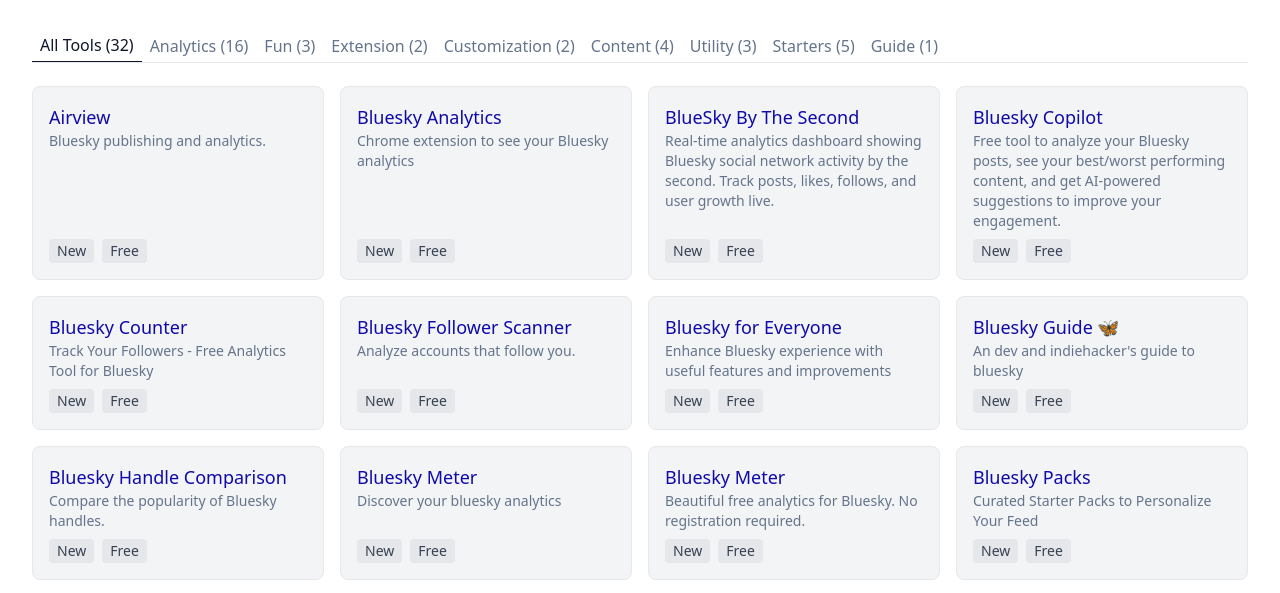
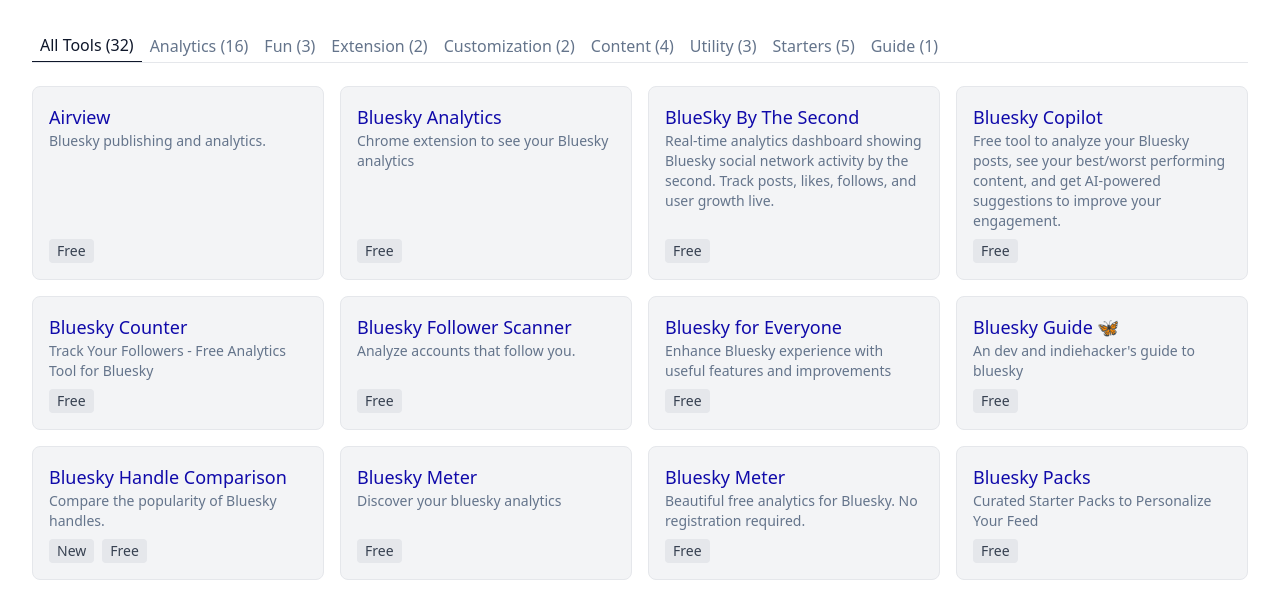
Before and after one commit to apvarun/awesome-bsky-tools, an Astro site: page / in a window 1280 px wide. Shown: the part 165-758 px from the top of the page. Built offline with nearby package versions, Linux system fonts and the light colour scheme; Astro itself is replaced by a stand-in of ours.

Commit message:
Set new to less than 7 days

```diff
--- a/src/components/Card.tsx
+++ b/src/components/Card.tsx
@@ -17,7 +17,7 @@
     const differenceInTime = today.getTime() - addedDate.getTime();
     const differenceInDays = differenceInTime / (1000 * 3600 * 24);
 
-    return differenceInDays <= 30;
+    return differenceInDays <= 7;
   };
 
   return (
```
